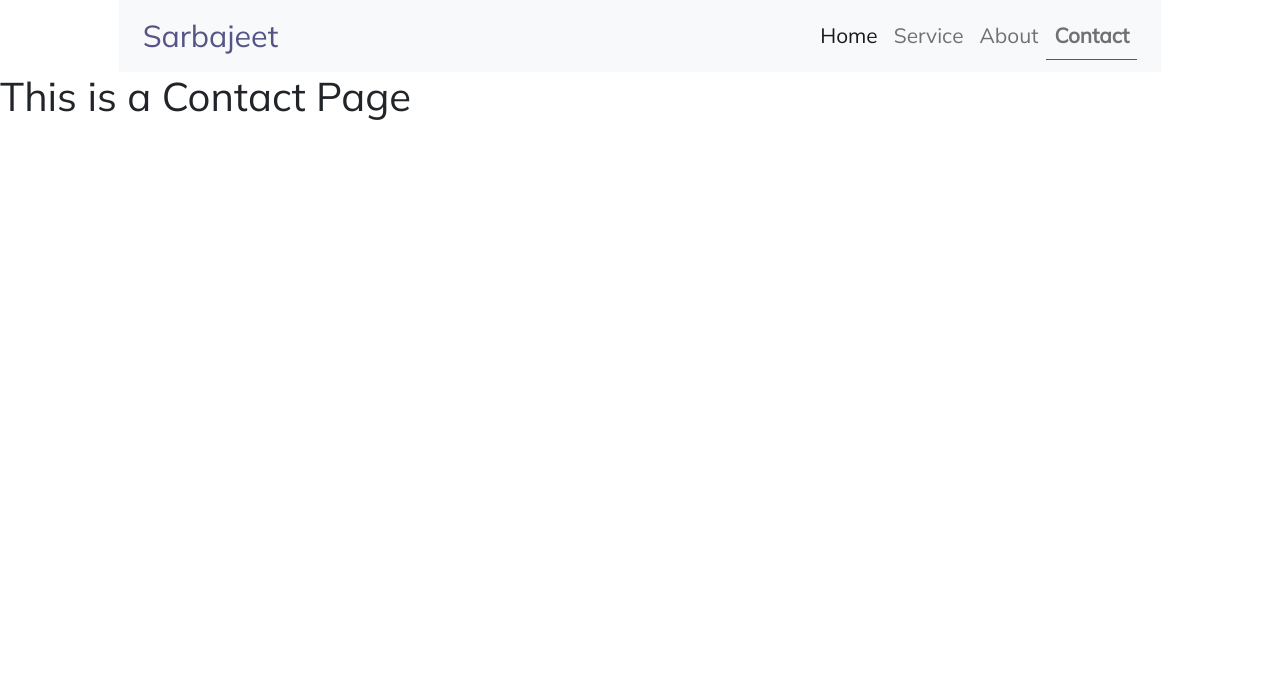
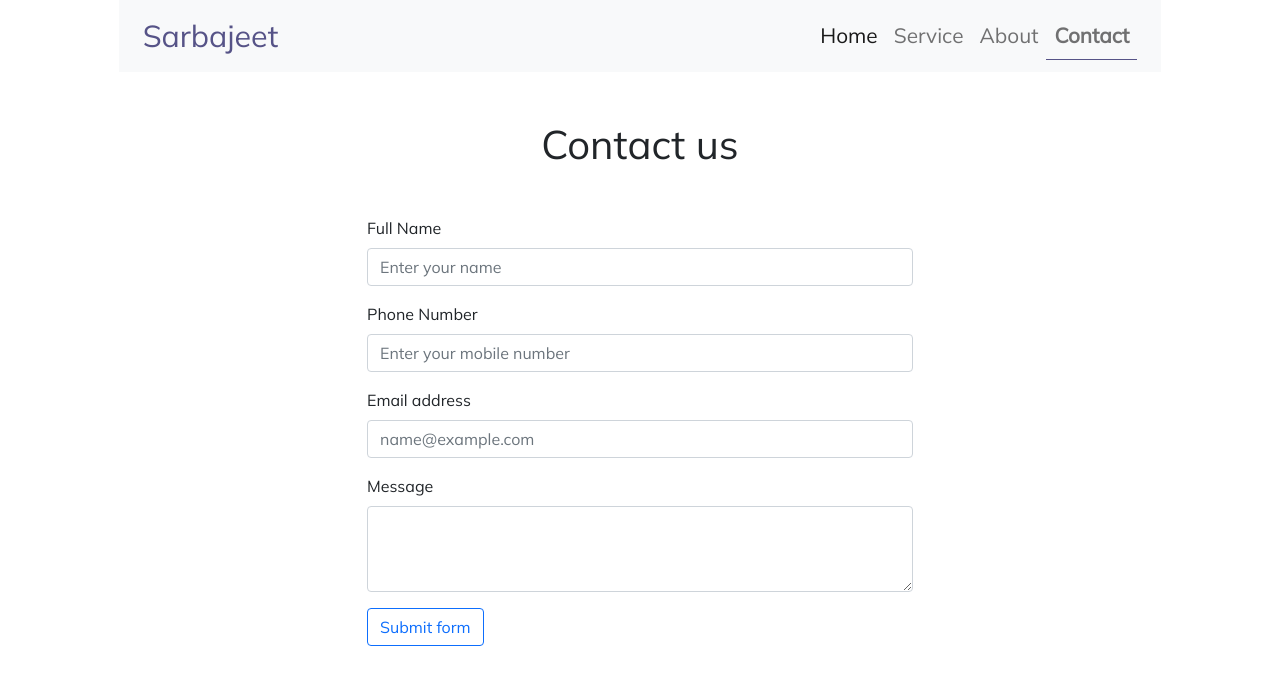
Before and after one commit to sarbajeetchhetri/Reactresponsive_website, a React (Create React App) app: page /contact in a window 1280 px wide. Shown: the top 684 px of the page. Built offline with nearby package versions, Linux system fonts and the light colour scheme.

Commit message:
added contact pages

```diff
--- a/src/Pages/Contact.js
+++ b/src/Pages/Contact.js
@@ -1,11 +1,112 @@
-import React from 'react'
+import React, { useState } from "react";
 
-const Contact=()=>{
-    return (
-        <>
-            <h1>This is  a Contact Page </h1>
-        </>
-    )
-}
+const Contact = () => {
+  const [data, setData] = useState({
+    fullname: "",
+    phone: "",
+    email: "",
+    message: "",
+  });
+
+  const Inputevent = (event) => {
+    const { name, value } = event.target;
+    setData((preVal) => {
+      return {
+        ...preVal,
+        [name]: value,
+      };
+    });
+  };
+
+  const formSubmit = (e) => {
+    e.preventDefault();
+    alert(
+      ` My name is ${data.fullname}.
+          My mobile number is ${data.phone}
+          My email address is ${data.email}
+          I want to say ${data.message}   `
+    );
+  };
+
+  return (
+    <>
+      <div className="my-5">
+        <h1 className="text-center">Contact us</h1>
+      </div>
+
+      <div className="container contact-div">
+        <div className="row">
+          <div className="col-md-6 col-10 mx-auto">
+            <form onSubmit={formSubmit}>
+              <div className="mb-3">
+                <label for="exampleFormControlInput1" className="form-label">
+                  Full Name
+                </label>
+                <input
+                  type="text"
+                  className="form-control"
+                  id="fname"
+                  placeholder="Enter your name"
+                  name="fullname"
+                  value={data.fullname}
+                  onChange={Inputevent}
+                />
+              </div>
+
+              <div className="mb-3">
+                <label for="exampleFormControlInput1" className="form-label">
+                  Phone Number
+                </label>
+                <input
+                  type="number"
+                  className="form-control"
+                  id="phone"
+                  placeholder="Enter your mobile number"
+                  name="phone"
+                  value={data.phone}
+                  onChange={Inputevent}
+                />
+              </div>
+
+              <div className="mb-3">
+                <label for="exampleFormControlInput1" className="form-label">
+                  Email address
+                </label>
+                <input
+                  type="email"
+                  className="form-control"
+                  id="exampleFormControlInput1"
+                  placeholder="name@example.com"
+                  name="email"
+                  value={data.email}
+                  onChange={Inputevent}
+                />
+              </div>
+              <div className="mb-3">
+                <label for="exampleFormControlTextarea1" className="form-label">
+                  Message
+                </label>
+                <textarea
+                  className="form-control"
+                  id="exampleFormControlTextarea1"
+                  rows="3"
+                  name="message"
+                  value={data.message}
+                  onChange={Inputevent}
+                ></textarea>
+              </div>
+
+              <div className="col-12">
+                <button className="btn btn-outline-primary" type="submit">
+                  Submit form
+                </button>
+              </div>
+            </form>
+          </div>
+        </div>
+      </div>
+    </>
+  );
+};
 
 export default Contact;
--- a/src/Pages/Services.js
+++ b/src/Pages/Services.js
@@ -1,23 +1,36 @@
 import React from "react";
+import Servdata from "./Servdata";
+import Card from "./Card";
+
 
 const Services = () => {
   return (
     <>
       <div className="my-5">
-        <h1 className="tab-center">Our Services</h1>
-        </div>
-        <div className="container-fluid nav-bg mb-5">
-          <div className="row">
-            <div className="col-10 mx-auto">
-                <div className="row">
-                    <div className="col-md-4 col-10 mx-auto">
+        <h1 className="text-center">Our Services</h1>
+      </div>
+      <div className="container-fluid  mb-5">
+        <div className="row">
+          <div className="col-10 mx-auto ">
+            <div className="row gy-4">
 
-                    </div>
-                </div>
+        {
+          Servdata.map((val, index) => {
+            return<Card
+              key={index}
+              imgsrc={val.imgsrc}
+              title={val.title}
+            />
+          })
+
+        }
+
+
+
             </div>
           </div>
         </div>
-
+      </div>
     </>
   );
 };
--- a/src/index.css
+++ b/src/index.css
@@ -1,7 +1,5 @@
 
 @import url('https://fonts.googleapis.com/css2?family=Mulish&display=swap');
-
-
 
 *{
   margin: 0;
@@ -61,7 +59,6 @@
   margin-top: 70px;
 }
 
-
 #header h1 {
   margin: 0 0 10px 0;
   font-size: 48px;
@@ -106,3 +103,23 @@
     transform: translateY(-10px);
   }
 }
+
+
+
+.card-title {
+  margin-bottom: .5rem;
+  font-weight: bold;
+}
+
+.card{
+  width: 100%;
+  height: auto;
+}
+
+
+.card-img-top{
+  width:100%;
+  height: 230px;
+  border-top-left-radius : 12px;
+  border-top-right-radius: 12px;
+}
```
